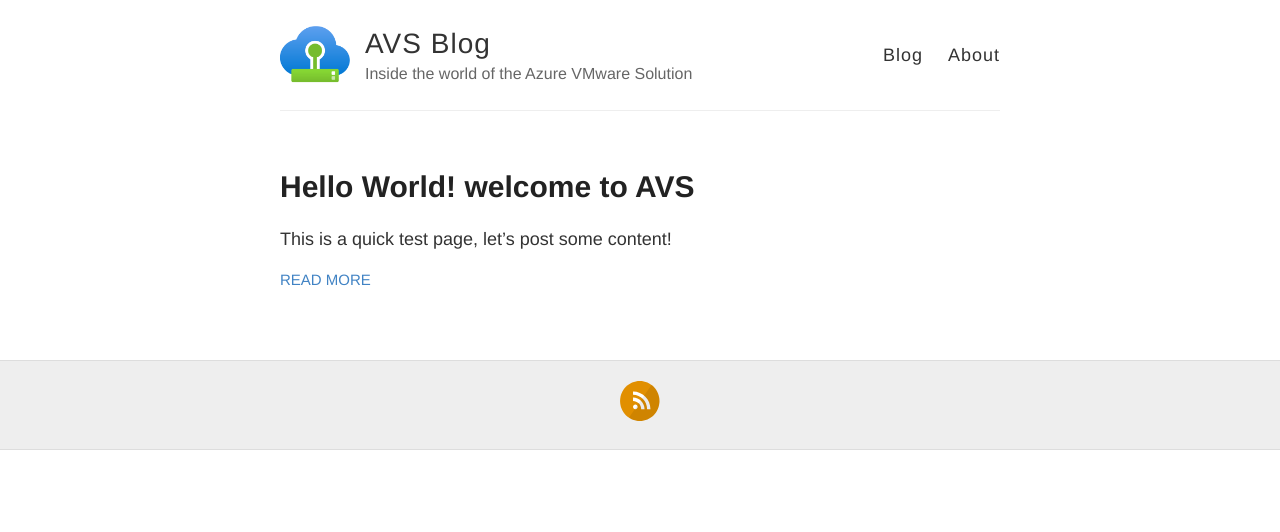
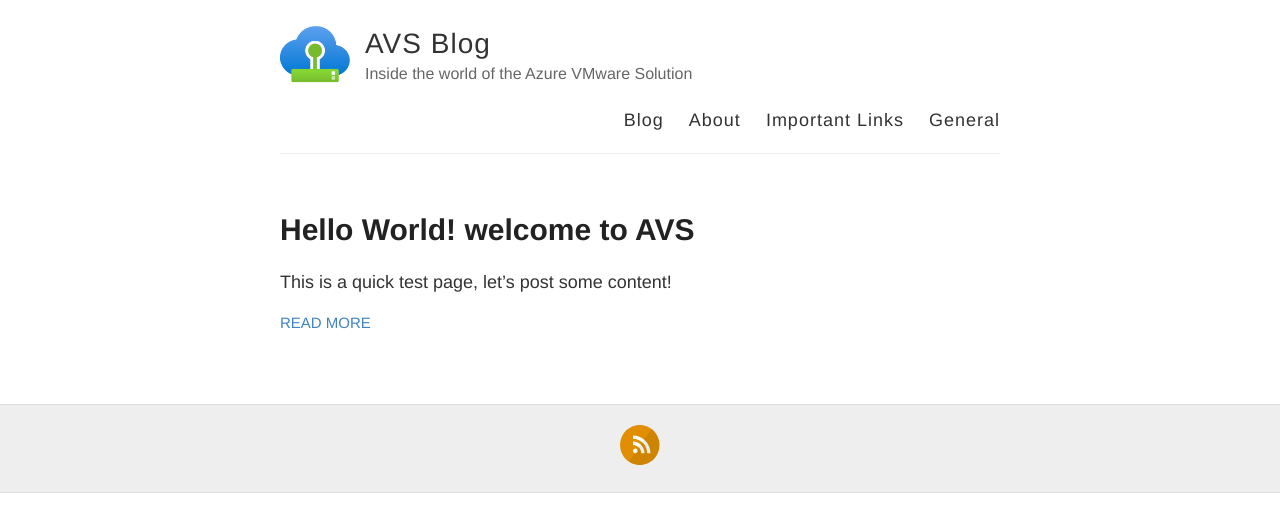
Before and after one commit to AVSBlog/avsblog.github.io, a Jekyll site: the page built from index.html, in a window 1280 px wide. Shown: the top 532 px of the page. Built offline with Jekyll 4.4.1, drawn with Linux system fonts in a browser that asks for light colours.

Commit message:
Update default.html

```diff
--- a/_layouts/default.html
+++ b/_layouts/default.html
@@ -29,6 +29,8 @@
           <nav>
             <a href="{{ site.baseurl }}/">Blog</a>
             <a href="{{ site.baseurl }}/about">About</a>
+            <a href="{{ site.baseurl }}/about">Important Links</a>
+            <a href="{{ site.baseurl }}/about">General</a>
           </nav>
         </header>
       </div>
```
